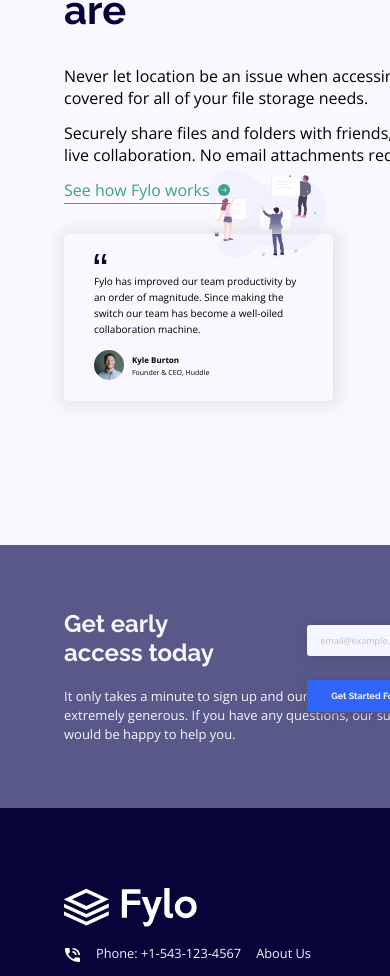
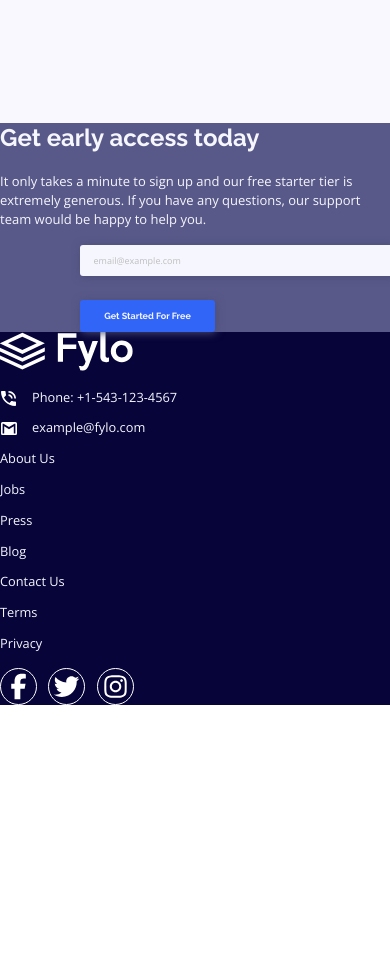
Before and after one commit to hrk-berserker27/Fylo-landing-page-with-two-column-layout, a Next.js app: page / in a window 390 px wide. Shown: the part 1759-2735 px from the top of the page. After the commit the page ends 2464 px from the top, so only its background shows below. Built offline with nearby package versions, Linux system fonts and the light colour scheme.

Commit message:
Added some files

```diff
--- a/styles/styles.scss
+++ b/styles/styles.scss
@@ -185,6 +185,7 @@ input[type="submit"] {
             flex-direction: column;
             align-items: center;
             justify-content: center;
+            padding: 0;
 
             label {
                 width: 100%;
@@ -210,6 +211,11 @@ input[type="submit"] {
     background-position: center;
     background-size: contain;
     background-repeat: no-repeat;
+
+    @media screen and (max-width: 1000px) {
+        width: 100vw;
+        height: 50vh;
+    }
 }
 
 .features {
@@ -223,6 +229,11 @@ input[type="submit"] {
     background-position-x: calc(100% - 4em);
     background-position-y: 62%;
     position: relative;
+
+    @media screen and (max-width: 1000px) {
+        width: 100%;
+        padding: 0;
+    }
 
 
     &::after {
@@ -304,6 +315,10 @@ input[type="submit"] {
     padding-right: 3em;
     padding-left: 3em;
 
+    @media screen and (max-width: 1000px) {
+        width: 100%;
+    }
+
     .quote {
         background: url(../public/images/icon-quotes.svg);
         height: 1.2em;
@@ -355,8 +370,19 @@ input[type="submit"] {
     padding-bottom: 4em;
     display: flex;
 
+    @media screen and (max-width: 1000px) {
+        flex-direction: column;
+        padding: 0;
+        margin: 0;
+        width: 100vw;
+    }
+
     .first {
         width: 50%;
+
+        @media screen and (max-width: 1000px) {
+            width: 100%;
+        }
     }
 
     p {
@@ -364,6 +390,10 @@ input[type="submit"] {
         font-size: 13px;
         line-height: 1.2rem;
         margin-top: 1.5em;
+
+        @media screen and (max-width: 1000px) {
+            width: 100%;
+        }
     }
 
     form {
@@ -374,6 +404,10 @@ input[type="submit"] {
         gap: 1.5em;
         padding-top: 1em;
         position: relative;
+
+        @media screen and (max-width: 1000px) {
+            width: 100%;
+        }
 
         .second-validator {
             color: hsl(240, 12%, 95%);
@@ -457,6 +491,13 @@ footer {
     flex-direction: row;
     flex-wrap: wrap;
 
+    @media screen and (max-width: 1000px) {
+        flex-direction: column;
+        padding: 0;
+        margin: 0;
+        flex-wrap: nowrap;
+    }
+
     .footer-logo {
         flex-basis: 100%;
         flex-grow: 1;
@@ -519,6 +560,10 @@ footer {
         padding-top: 1em;
         gap: 0.7em;
 
+        @media screen and (max-width: 1000px) {
+            width: 100%;
+        }
+
         .items {
             display: grid;
             place-items: center;
```
